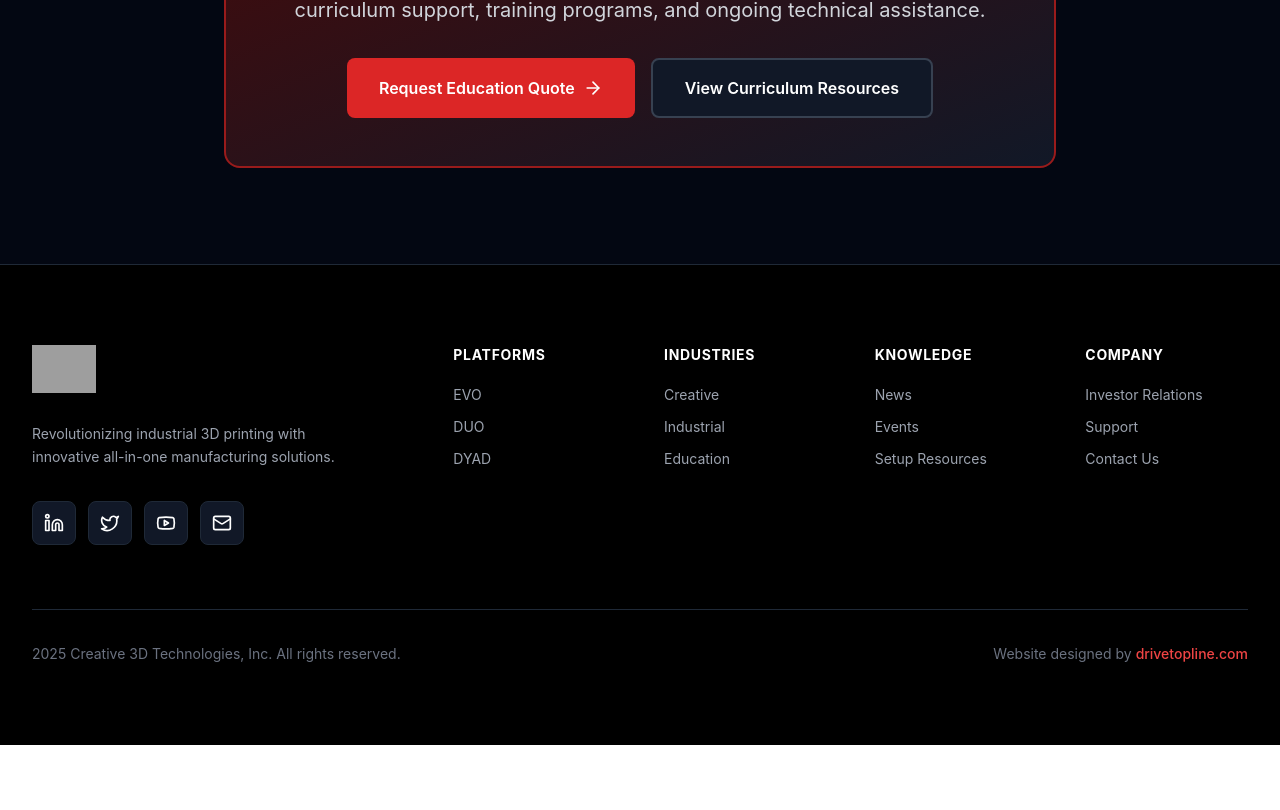
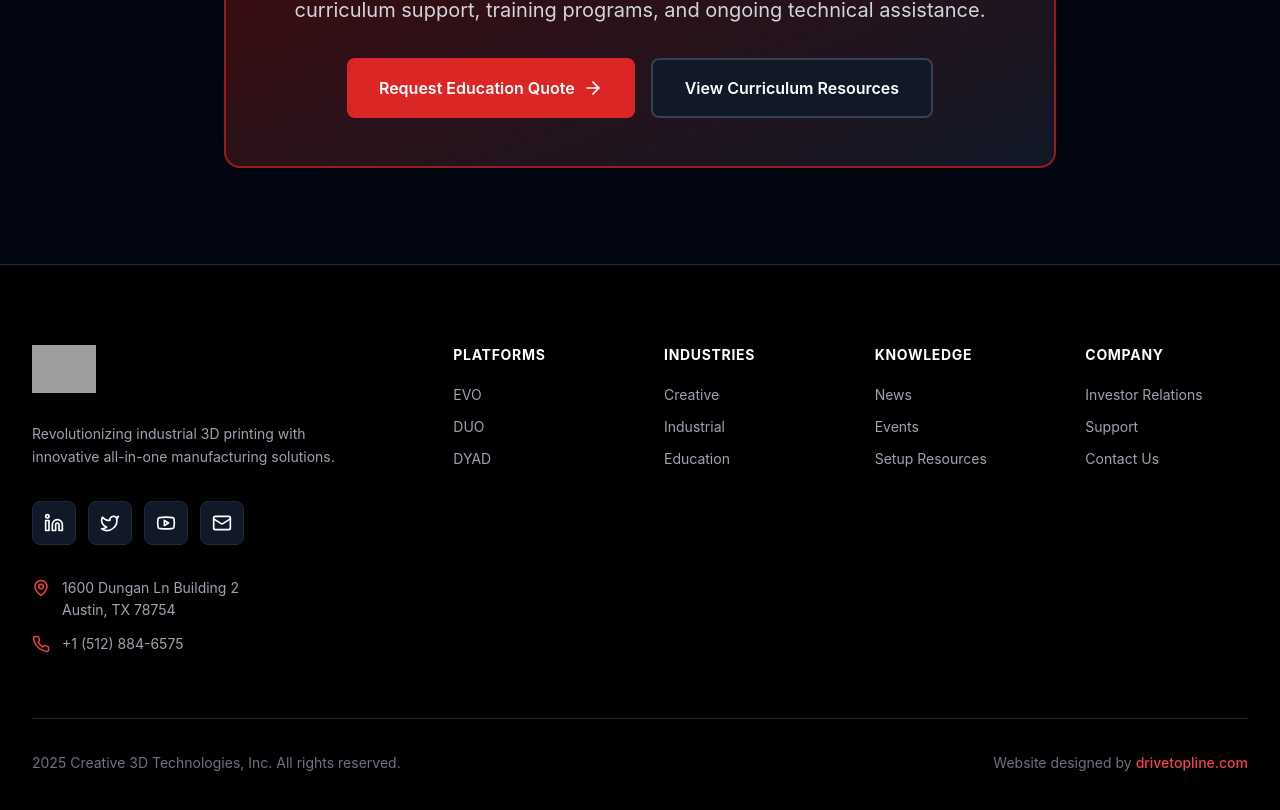
Before and after one commit to prodatachris/c3dt, a React (Vite) app: page /industries/education in a window 1280 px wide. Shown: the part 2998-3808 px from the top of the page. Before the commit the page ends 3743 px from the top, so only its background shows below. Built offline with nearby package versions, Linux system fonts and the light colour scheme; grey boxes are pictures that could not be loaded.

Commit message:
Updated Footer.tsx

```diff
--- a/src/components/Footer.tsx
+++ b/src/components/Footer.tsx
@@ -1,6 +1,6 @@
 import React from 'react';
 import { Link } from 'react-router-dom';
-import { Linkedin, Twitter, Youtube, Mail } from 'lucide-react';
+import { Linkedin, Twitter, Youtube, Mail, MapPin, Phone } from 'lucide-react';
 
 export default function Footer() {
   const currentYear = new Date().getFullYear();
@@ -43,7 +43,7 @@ export default function Footer() {
             <p className="text-gray-400 mb-8 leading-relaxed text-sm max-w-xs">
               Revolutionizing industrial 3D printing with innovative all-in-one manufacturing solutions.
             </p>
-            <div className="flex gap-3">
+            <div className="flex gap-3 mb-8">
               <a
                 href="https://linkedin.com"
                 target="_blank"
@@ -74,6 +74,22 @@ export default function Footer() {
               >
                 <Mail size={20} />
               </a>
+            </div>
+
+            <div className="space-y-3">
+              <div className="flex items-start gap-3">
+                <MapPin size={18} className="text-red-500 flex-shrink-0 mt-0.5" />
+                <p className="text-gray-400 text-sm leading-relaxed">
+                  1600 Dungan Ln Building 2<br />
+                  Austin, TX 78754
+                </p>
+              </div>
+              <div className="flex items-center gap-3">
+                <Phone size={18} className="text-red-500 flex-shrink-0" />
+                <a href="tel:+15128846575" className="text-gray-400 text-sm hover:text-red-500 transition-colors">
+                  +1 (512) 884-6575
+                </a>
+              </div>
             </div>
           </div>
 
```
